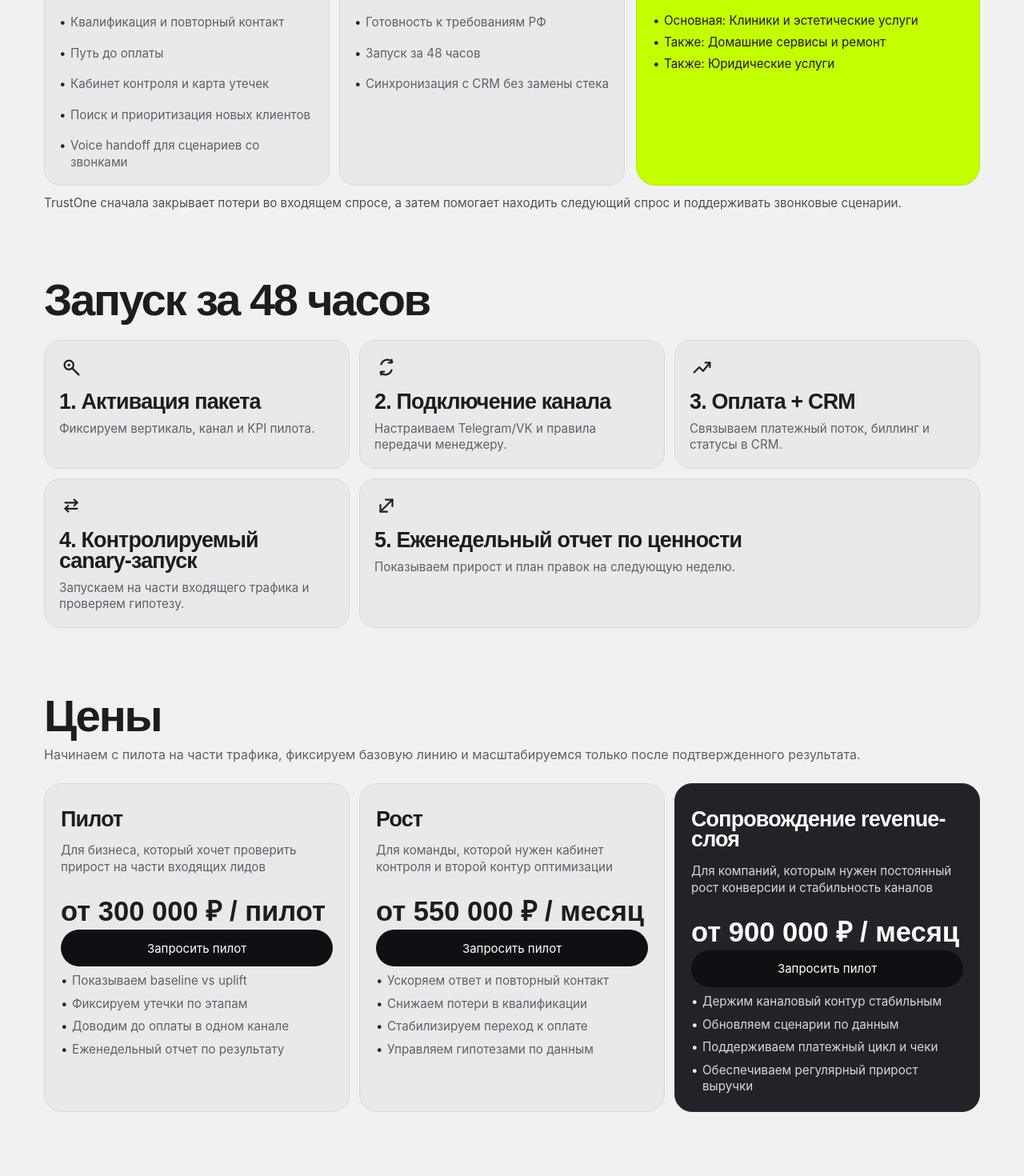
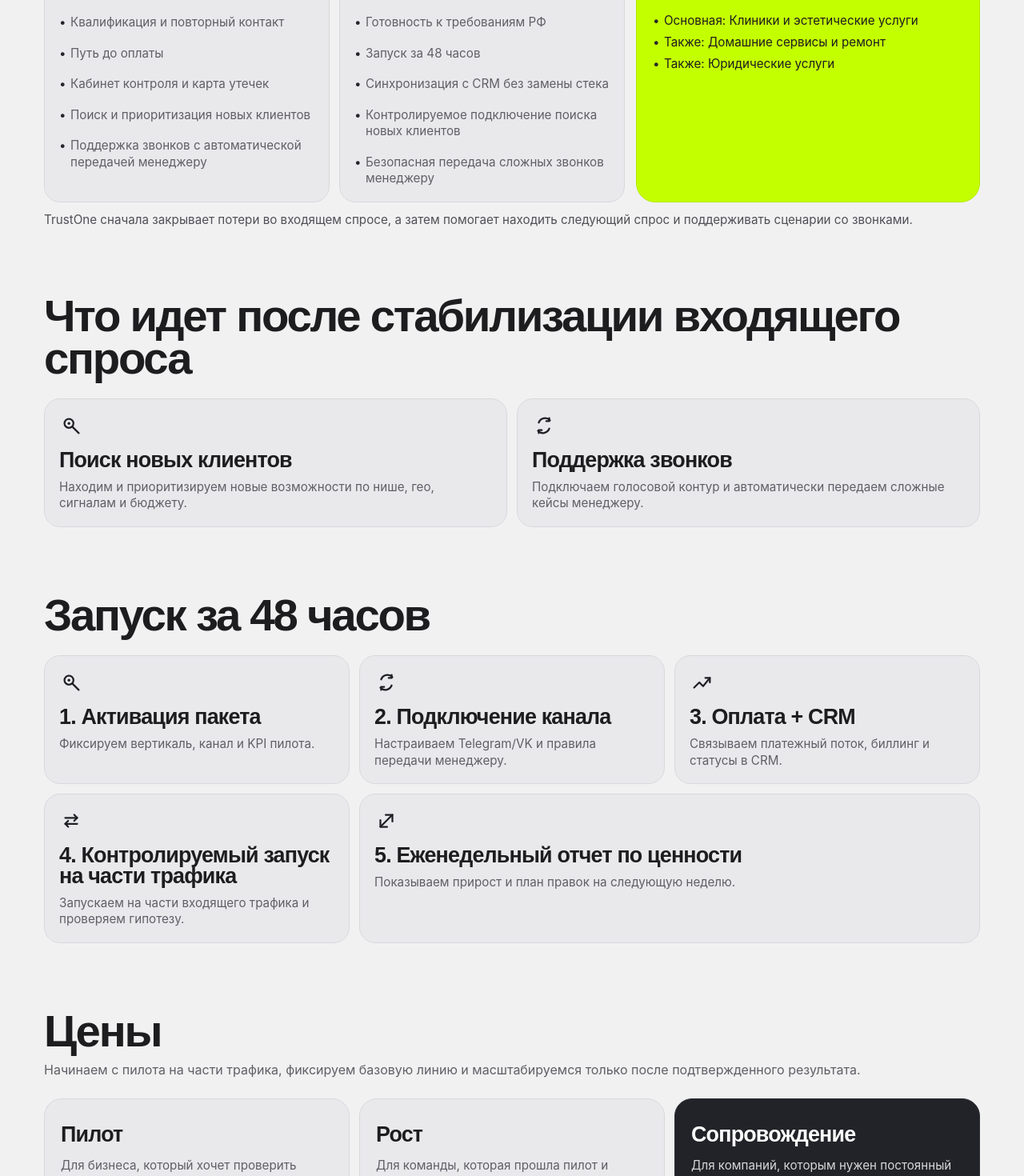
Before and after one commit to VladislavSCV/TOLanding, a React (Vite) app: page / in a window 1280 px wide. Shown: the part 2960-4430 px from the top of the page at 80% size. Built offline with nearby package versions, Linux system fonts and the light colour scheme; a web font is replaced by a local one.

Commit message:
upd configs

```diff
--- a/src/App.jsx
+++ b/src/App.jsx
@@ -67,10 +67,10 @@ const benefits = [
 ];
 
 const proofItems = [
-  { title: "Baseline vs uplift", text: "Сравнение пилота и контрольной группы по ключевым этапам." },
-  { title: "Карта утечек выручки", text: "Где теряется выручка: ответ, квалификация, оффер или оплата." },
-  { title: "Диалоги для ручного дожима", text: "Список переписок, где нужно подключение менеджера." },
-  { title: "ROI / окупаемость", text: "Видно прирост выручки, затраты и срок возврата инвестиций." },
+  { title: "Сравнение с базовой линией", text: "Где выросло и где просело по этапам воронки." },
+  { title: "Карта утечек выручки", text: "На каком шаге теряется выручка и где нужно усиление." },
+  { title: "Диалоги, где нужен ручной дожим", text: "Список диалогов, где нужен менеджер." },
+  { title: "ROI / окупаемость", text: "Сколько окупается пилот и за какой срок." },
 ];
 
 const featureGroups = [
@@ -82,7 +82,7 @@ const featureGroups = [
       "Путь до оплаты",
       "Кабинет контроля и карта утечек",
       "Поиск и приоритизация новых клиентов",
-      "Voice handoff для сценариев со звонками",
+      "Поддержка звонков с автоматической передачей менеджеру",
     ],
   },
   {
@@ -92,7 +92,22 @@ const featureGroups = [
       "Готовность к требованиям РФ",
       "Запуск за 48 часов",
       "Синхронизация с CRM без замены стека",
+      "Контролируемое подключение поиска новых клиентов",
+      "Безопасная передача сложных звонков менеджеру",
     ],
+  },
+];
+
+const postPilotCards = [
+  {
+    icon: "inspect",
+    title: "Поиск новых клиентов",
+    text: "Находим и приоритизируем новые возможности по нише, гео, сигналам и бюджету.",
+  },
+  {
+    icon: "sync",
+    title: "Поддержка звонков",
+    text: "Подключаем голосовой контур и автоматически передаем сложные кейсы менеджеру.",
   },
 ];
 
@@ -114,7 +129,7 @@ const launchSteps = [
   },
   {
     icon: "iterate",
-    title: "4. Контролируемый canary-запуск",
+    title: "4. Контролируемый запуск на части трафика",
     text: "Запускаем на части входящего трафика и проверяем гипотезу.",
   },
   {
@@ -127,39 +142,41 @@ const launchSteps = [
 const pricing = [
   {
     name: "Пилот",
-    audience: "Для бизнеса, который хочет проверить прирост на части входящих лидов",
+    audience:
+      "Для бизнеса, который хочет проверить прирост на части входящих лидов. Поиск новых клиентов и голосовой контур подключаются после пилота.",
     price: "от 300 000 ₽ / пилот",
     cta: CTA_PRIMARY,
     points: [
-      "Показываем baseline vs uplift",
-      "Фиксируем утечки по этапам",
-      "Доводим до оплаты в одном канале",
+      "1 канал: квалификация и повторный контакт входящих лидов",
+      "Путь до оплаты и фиксация этапов в CRM",
       "Еженедельный отчет по результату",
+      "Облегченный центр действий для ручного дожима",
     ],
   },
   {
     name: "Рост",
-    audience: "Для команды, которой нужен кабинет контроля и второй контур оптимизации",
+    audience: "Для команды, которая прошла пилот и подключает второй контур роста.",
     price: "от 550 000 ₽ / месяц",
     cta: CTA_PRIMARY,
     points: [
-      "Ускоряем ответ и повторный контакт",
-      "Снижаем потери в квалификации",
-      "Стабилизируем переход к оплате",
-      "Управляем гипотезами по данным",
+      "Все из пилота + кабинет контроля",
+      "Карта утечек выручки и гипотезы по конверсии",
+      "Поиск и приоритизация новых клиентов",
+      "Контролируемое расширение после базовой линии",
     ],
   },
   {
-    name: "Сопровождение revenue-слоя",
-    audience: "Для компаний, которым нужен постоянный рост конверсии и стабильность каналов",
+    name: "Сопровождение",
+    audience:
+      "Для компаний, которым нужен постоянный прирост конверсии, стабильность каналов и голосовые сценарии с передачей менеджеру.",
     price: "от 900 000 ₽ / месяц",
     cta: CTA_PRIMARY,
     dark: true,
     points: [
-      "Держим каналовый контур стабильным",
-      "Обновляем сценарии по данным",
-      "Поддерживаем платежный цикл и чеки",
-      "Обеспечиваем регулярный прирост выручки",
+      "Все из роста + поддержание платежного и CRM-контура",
+      "Резервирование каналов и операционная устойчивость",
+      "Голосовые сценарии с автоматической передачей менеджеру",
+      "Регулярный прирост конверсии и обновление сценариев по данным",
     ],
   },
 ];
@@ -179,7 +196,7 @@ const faqItems = [
   },
   {
     question: "Как вы считаете влияние на выручку?",
-    answer: "Через baseline vs uplift, карту утечек, оплату и еженедельный отчет по этапам.",
+    answer: "Через сравнение с базовой линией, карту утечек, оплату и еженедельный отчет по этапам.",
   },
   {
     question: "Что если доставка сообщений в Telegram ломается?",
@@ -196,12 +213,12 @@ const faqItems = [
   {
     question: "Помогаете ли вы находить новых клиентов?",
     answer:
-      "Да. TrustOne собирает и оценивает кандидатов из CSV, web search и URL scan, объясняет почему они подходят, и подсказывает лучший заход. Это контур приоритизации и warm-intro, а не mass spam automation.",
+      "Да. TrustOne собирает кандидатов из CSV, web search, URL scan и подключенных источников, применяет строгие фильтры, оценивает соответствие и объясняет оценку. Затем подсказывает лучший следующий шаг. Это контур приоритизации спроса, а не массовая спам-автоматизация.",
   },
   {
     question: "Работаете ли вы со звонками?",
     answer:
-      "Да. TrustOne поддерживает voice-контур: транскрипт попадает в диалог, а при низкой уверенности кейс автоматически передается менеджеру. Для глубоких интеграций с конкретной телефонией подключаемся отдельно.",
+      "Да. TrustOne поддерживает голосовой контур: транскрипт звонка попадает в общий контур выручки, а при низкой уверенности или сложном кейсе диалог автоматически передается менеджеру. Это помогает не терять конверсию и не рисковать качеством общения.",
   },
   {
     question: "Есть ли поддержка после запуска?",
@@ -531,8 +548,21 @@ export default function App() {
           </div>
           <p className="featureNote">
             TrustOne сначала закрывает потери во входящем спросе, а затем помогает находить следующий спрос и
-            поддерживать звонковые сценарии.
+            поддерживать сценарии со звонками.
           </p>
+        </section>
+
+        <section className="section reveal postPilotSection">
+          <h2 className="sectionTitle">Что идет после стабилизации входящего спроса</h2>
+          <div className="nextGrowthGrid">
+            {postPilotCards.map((item) => (
+              <article className="benefitCard" key={item.title}>
+                <Glyph name={item.icon} className="benefitIcon" />
+                <h3>{item.title}</h3>
+                <p>{item.text}</p>
+              </article>
+            ))}
+          </div>
         </section>
 
         <section className="section reveal">
@@ -600,6 +630,10 @@ export default function App() {
               Мы строим не «бота», а слой выручки: квалификация, дожим до оплаты, атрибуция и контроль действий в
               кабинете.
             </p>
+            <p>
+              Позже мы добавили второй контур роста: поиск и приоритизацию новых клиентов, а также поддержку
+              голосовых сценариев там, где нужна быстрая передача менеджеру.
+            </p>
             <p>Каждую неделю видно, где деньги потерялись, где выросли, и какие правки дают следующий шаг роста.</p>
           </div>
           <div className="founderVisual">
@@ -624,9 +658,6 @@ export default function App() {
             <p>Изоляция арендаторов и журнал аудита</p>
             <p>Пакет комплаенса РФ для операций</p>
           </div>
-          <p className="trustExtra">
-            Дополнительно: поиск новых клиентов через scored opportunity feed и поддержка звонков через voice handoff.
-          </p>
         </section>
 
         <Faq />
--- a/src/styles.css
+++ b/src/styles.css
@@ -210,6 +210,7 @@ input {
 
 .flowGrid,
 .benefitsGrid,
+.nextGrowthGrid,
 .approachGrid,
 .pricingGrid {
   margin-top: 24px;
@@ -273,6 +274,10 @@ input {
 
 .benefitsGrid {
   grid-template-columns: repeat(4, minmax(0, 1fr));
+}
+
+.nextGrowthGrid {
+  grid-template-columns: repeat(2, minmax(0, 1fr));
 }
 
 .benefitCard {
@@ -700,13 +705,6 @@ input {
   color: #45454a;
 }
 
-.trustExtra {
-  margin: 12px 0 0;
-  color: #4d4d53;
-  font-size: clamp(0.95rem, 1.02vw, 1.06rem);
-  line-height: 1.34;
-}
-
 .faqSection {
   padding-bottom: 8px;
 }
@@ -870,6 +868,7 @@ input {
 
   .flowGrid,
   .benefitsGrid,
+  .nextGrowthGrid,
   .approachGrid,
   .pricingGrid {
     grid-template-columns: repeat(2, minmax(0, 1fr));
@@ -908,6 +907,7 @@ input {
 
   .flowGrid,
   .benefitsGrid,
+  .nextGrowthGrid,
   .proofGrid,
   .featureColumns,
   .approachGrid,
```
Also changed, not shown: package.json (+9 -2 lines), 1 other file (tests, documents, lock files or other folders).
